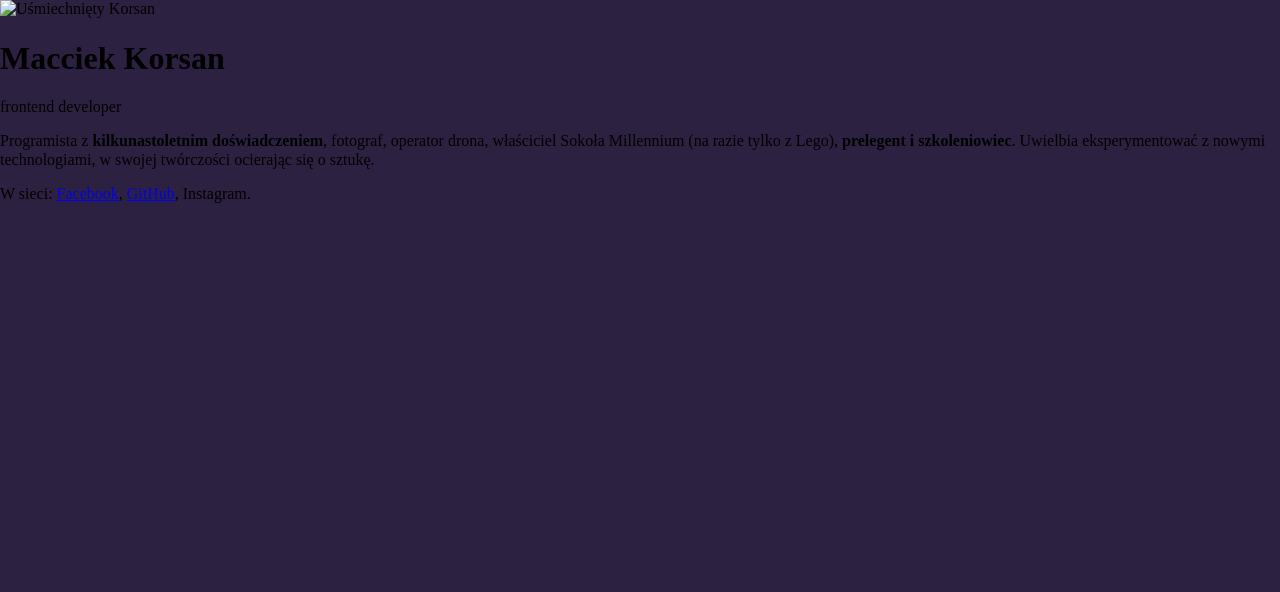
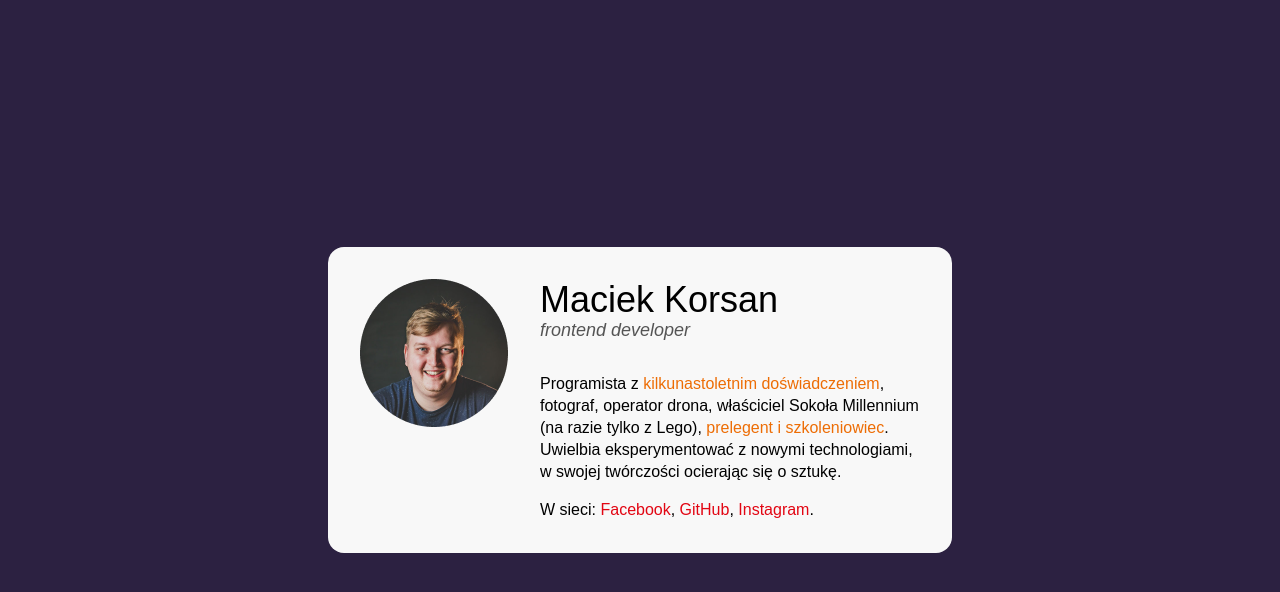
Before and after one commit to NataliaJaworek/bussiness-card, a plain HTML site: page index.html in a window 1280 px wide. Drawn offline with Linux system fonts and the light colour scheme.

Commit message:
feat: styles

```diff
--- a/css/style.css
+++ b/css/style.css
@@ -7,5 +7,61 @@ html {
 }
 
 body {
+    align-items: center;
     background-color: #2C2141;
+    display: flex;
+    font-family: Arial, Helvetica, sans-serif;
+    justify-content: center;
+    min-height: 100vh;
+    padding: 16px;
 }
+
+.card {
+    background-color: #F8F8F8;
+    border-radius: 16px;
+    max-width: 624px;
+    padding: 32px;
+    width:100%;
+}
+
+.person {
+    display: flex;
+    align-items: flex-start;
+}
+
+.person__description {
+    font-size: 16px;
+    line-height: 22px;
+}
+
+.person__description--last {
+    margin-bottom: 0;
+}
+.person__header {
+    margin-bottom: 32px;
+}
+.person__name {
+    margin: 0;
+    font-size: 36px;
+    font-weight: normal;
+}
+
+.person__link {
+    color: #E20613;
+    text-decoration: none;
+}
+
+.person__photo {
+    margin-right: 32px;
+}
+
+.person__position {
+    color: #545454;
+    font-size: 18px;
+    font-style: italic;
+}
+
+.person_special {
+    color: #ED6D05;
+    font-weight: normal;
+}
--- a/index.html
+++ b/index.html
@@ -1,5 +1,6 @@
 <!DOCTYPE html>
 <html lang="pl">
+
 <head>
     <meta charset="UTF-8">
     <meta name="viewport" content="width=device-width, initial-scale=1.0">
@@ -7,25 +8,30 @@
     <link rel="stylesheet" href="css/normaliza.css">
     <link rel="stylesheet" href="css/style.css">
 </head>
+
 <body>
     <main class="card">
         <article class="person">
-        <img class="person__photo" src="" alt="Uśmiechnięty Korsan">
+            <img class="person__photo" src="img/avatar.png" alt="Uśmiechnięty Korsan">
             <div>
-            <header class="person__header" >
-                <h1 class="person__name">Macciek Korsan</h1>
+                <header class="person__header">
+                    <h1 class="person__name">Maciek Korsan</h1>
                     <span class="person__position">frontend developer</span>
                 </header>
                 <p class="person__description">
-                Programista z <strong class="person_special">kilkunastoletnim doświadczeniem</strong>, fotograf, operator drona, właściciel Sokoła Millennium (na razie tylko z Lego), <strong class="person_special">prelegent i szkoleniowiec</strong>. Uwielbia eksperymentować z nowymi technologiami, w swojej twórczości ocierając się o sztukę.
+                    Programista z <strong class="person_special">kilkunastoletnim doświadczeniem</strong>, fotograf,
+                    operator drona, właściciel Sokoła Millennium (na razie tylko z Lego), <strong
+                        class="person_special">prelegent i szkoleniowiec</strong>. Uwielbia eksperymentować z nowymi
+                    technologiami, w swojej twórczości ocierając się o sztukę.
                 </p>
 
-                <p class="person__description">
-                W sieci: <a class="person__link" href="a">Facebook</a>, <a class="person__link" href="a">GitHub</a></GitHub>, <a class="person__link" herf="a">Instagram</a>.
+                <p class="person__description person__description--last">
+                    W sieci: <a class="person__link" href="a">Facebook</a>, <a class="person__link" href="a">GitHub</a>, <a class="person__link" href="a">Instagram</a>.
                 </p>
             </div>
 
         </article>
     </main>
 </body>
+
 </html>
```
Also changed, not shown: img/avatar.png (added). Lines whose indentation alone changed are shown as unchanged.
